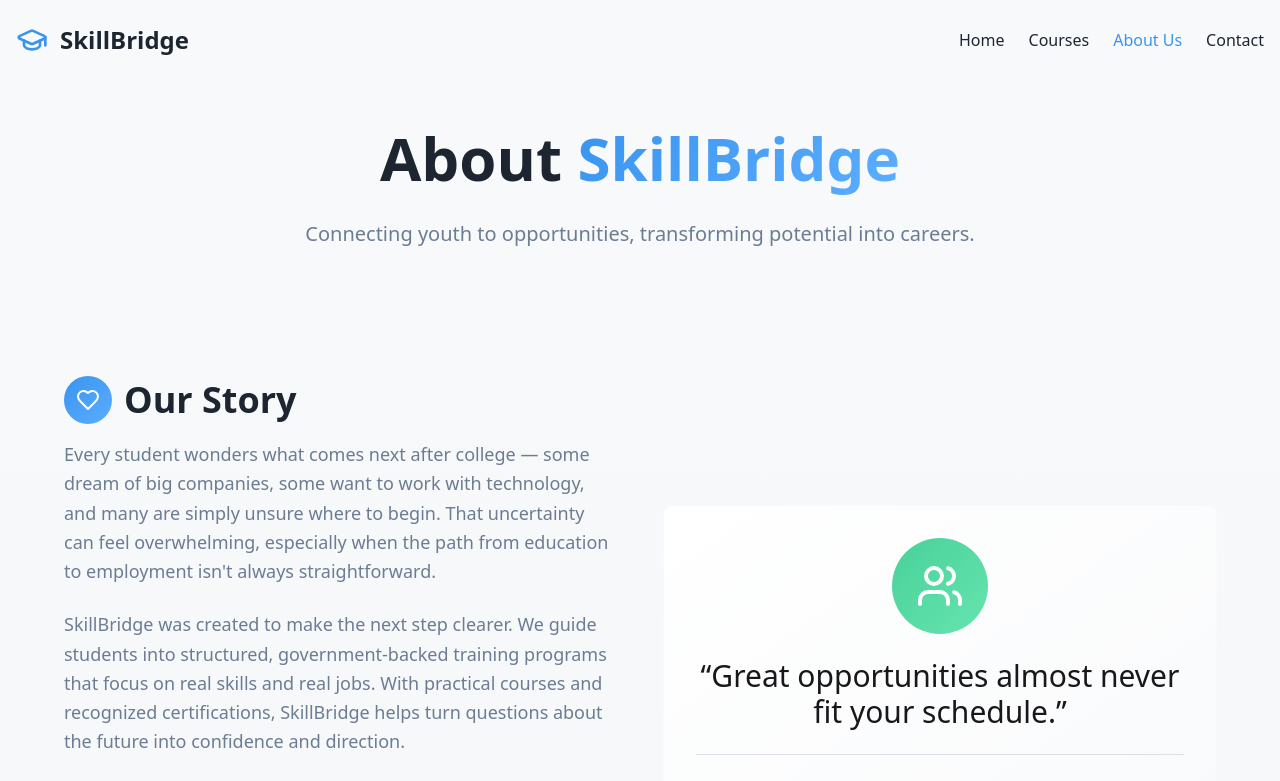
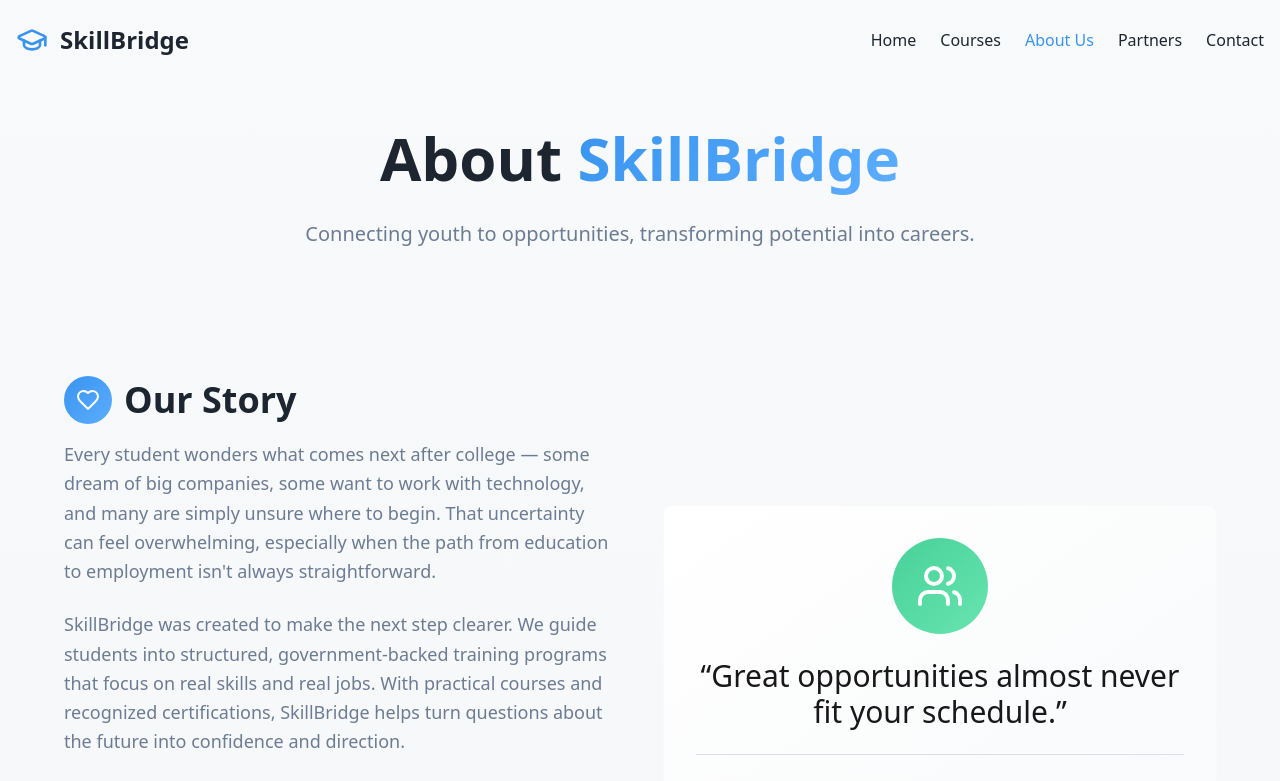
Before and after one commit to selvamuthukumar/course-conduit-48, a React (Vite) app: page /about in a window 1280 px wide. Shown: the top 781 px of the page. Built offline with nearby package versions, Linux system fonts and the light colour scheme.

Commit message:
Add Partners button to navigation

```diff
--- a/src/components/Navigation.tsx
+++ b/src/components/Navigation.tsx
@@ -23,6 +23,22 @@ const Navigation = () => {
       setTimeout(() => {
         const contactSection = document.getElementById("contact-section");
         contactSection?.scrollIntoView({ behavior: "smooth" });
+      }, 100);
+    }
+  };
+
+  const handlePartnersClick = (e: React.MouseEvent) => {
+    e.preventDefault();
+    if (location.pathname === "/") {
+      // Already on home page, just scroll to partners section
+      const partnersSection = document.getElementById("partners-section");
+      partnersSection?.scrollIntoView({ behavior: "smooth" });
+    } else {
+      // Navigate to home page then scroll to partners section
+      navigate("/");
+      setTimeout(() => {
+        const partnersSection = document.getElementById("partners-section");
+        partnersSection?.scrollIntoView({ behavior: "smooth" });
       }, 100);
     }
   };
@@ -60,6 +76,12 @@ const Navigation = () => {
             About Us
           </Link>
           <button
+            onClick={handlePartnersClick}
+            className="text-foreground hover:text-primary transition-colors"
+          >
+            Partners
+          </button>
+          <button
             onClick={handleContactClick}
             className="text-foreground hover:text-primary transition-colors"
           >
--- a/src/pages/Home.tsx
+++ b/src/pages/Home.tsx
@@ -177,7 +177,7 @@ const Home = () => {
       </section>
 
       {/* Partners Section */}
-      <section className="container mx-auto px-4 py-16">
+      <section id="partners-section" className="container mx-auto px-4 py-16">
         <div className="text-center mb-12">
           <h2 className="text-2xl md:text-3xl font-bold text-foreground mb-4">
             Our Trusted Partners
```
